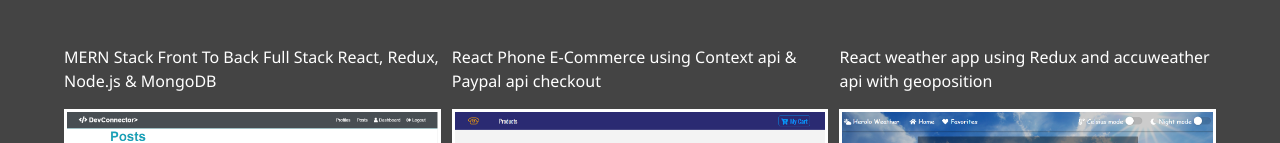
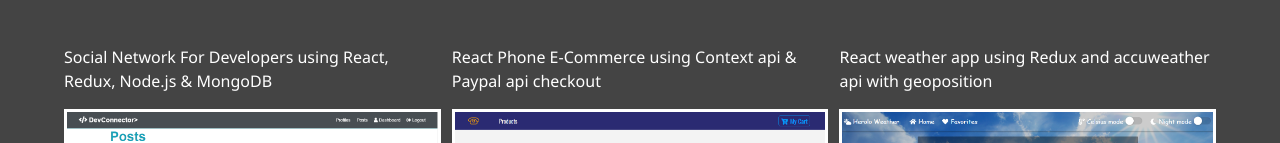
Before and after one commit to yairazaria/Portfolio, a website: page work.html in a window 1280 px wide. Shown: the part 253-396 px from the top of the page. Drawn offline with Linux system fonts and the light colour scheme.

Commit message:
'update'

```diff
--- a/work.html
+++ b/work.html
@@ -59,7 +59,7 @@
     </h2>
     <div class="projects">
       <div class="item">
-        <p class="desc">MERN Stack Front To Back Full Stack React, Redux, Node.js &amp; MongoDB
+        <p class="desc">Social Network For Developers using React, Redux, Node.js &amp; MongoDB
         </p>
         <a href="https://github.com/yairazaria/Social-Network-For-Developers" target="_blank">
           <img src="img/devconnector.png" alt="Project">
```
